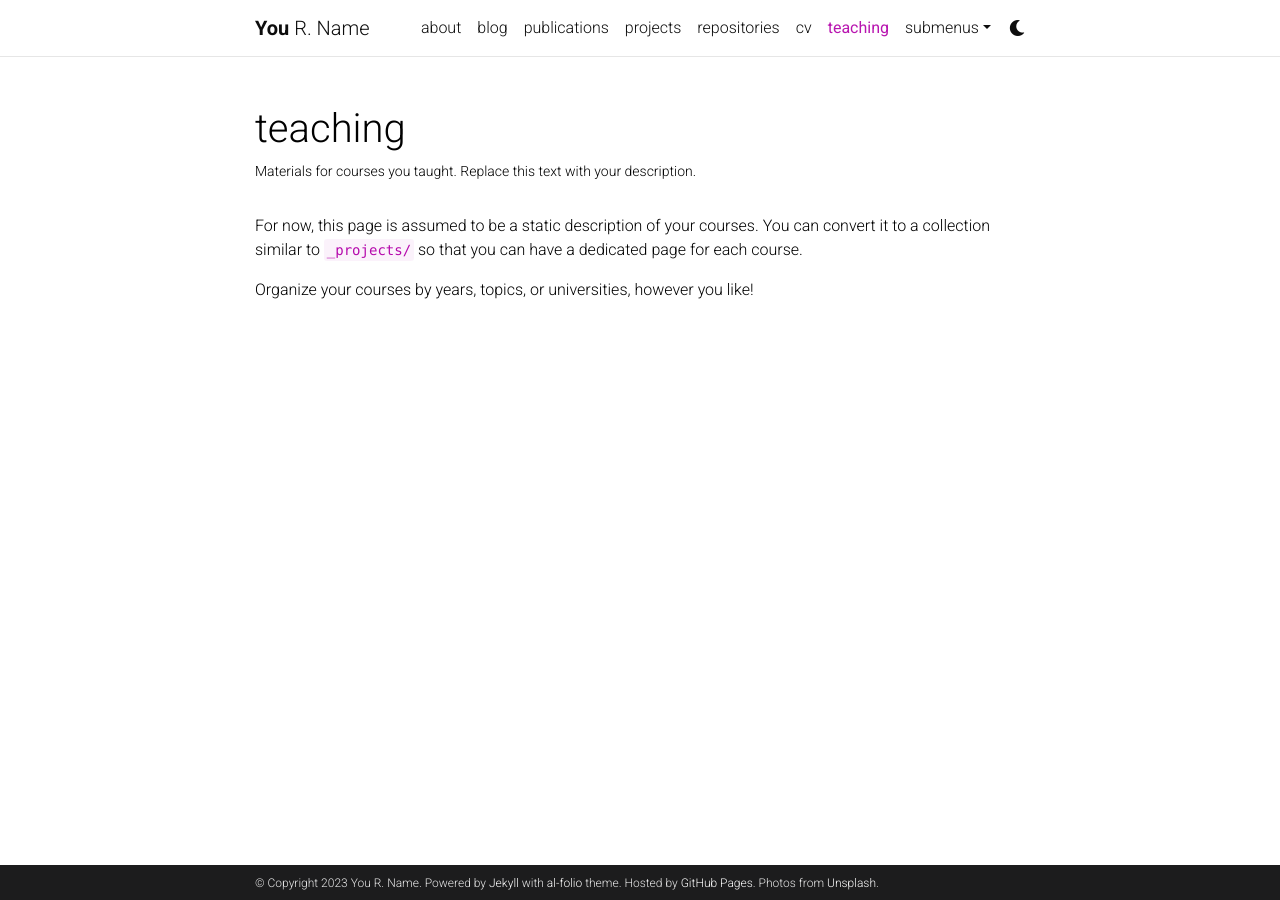
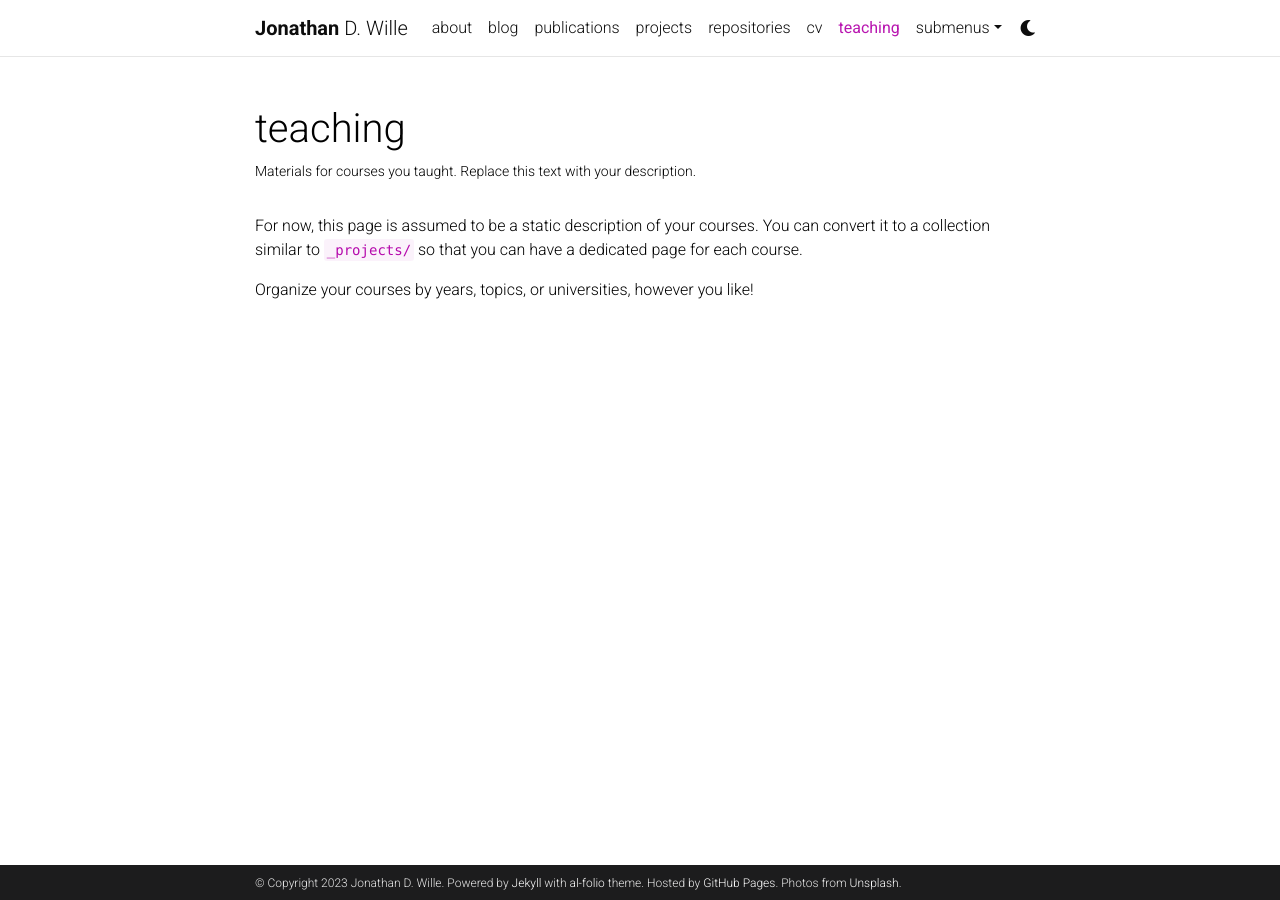
Before and after one commit to jonathanwille/jonathanwille.github.io, a Jekyll site: the page built from _pages/teaching.md, in a window 1280 px wide. Built offline with Jekyll 4.4.1, drawn with Linux system fonts in a browser that asks for light colours; comment, search, counter and statistics services are not loaded; a style sheet for code colours, icons or effects is not loaded.

Commit message:
Update _config.yml

```diff
--- a/_config.yml
+++ b/_config.yml
@@ -3,10 +3,10 @@
 # -----------------------------------------------------------------------------
 
 title: blank # the website title (if blank, full name will be used instead)
-first_name: You
-middle_name: R.
-last_name: Name
-email: you@example.com
+first_name: Jonathan
+middle_name: D.
+last_name: Wille
+email: jonathan.wille@env.ethz.ch
 description: > # the ">" symbol means to ignore newlines until "footer_text:"
   A simple, whitespace theme for academics. Based on [*folio](https://github.com/bogoli/-folio) design.
 footer_text: >
@@ -18,8 +18,8 @@
 lang: en # the language of your site (for example: en, fr, cn, ru, etc.)
 icon: ⚛️  # the emoji used as the favicon (alternatively, provide image name in /assets/img/)
 
-url: https://alshedivat.github.io # the base hostname & protocol for your site
-baseurl: /al-folio # the subpath of your site, e.g. /blog/
+url: https://jonathanwille.github.io # the base hostname & protocol for your site
+baseurl:  # the subpath of your site, e.g. /blog/
 last_updated: false # set to true if you want to display last updated in the footer
 impressum_path:  # set to path to include impressum link in the footer, use the same path as permalink in a page, helps to conform with EU GDPR
 
```
